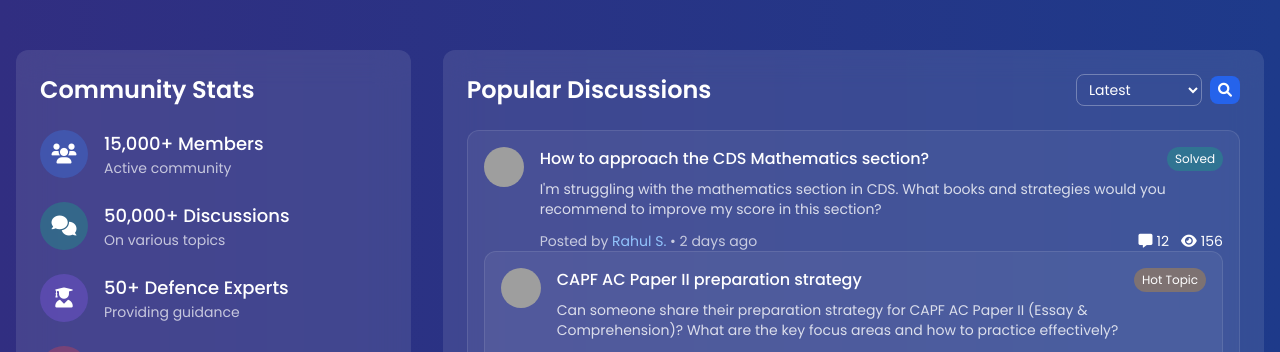
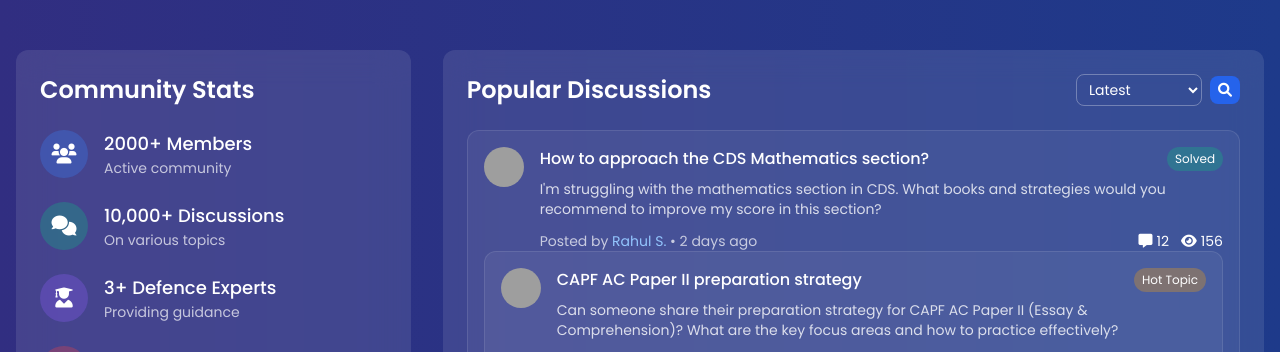
Before and after one commit to roshanXdev/StratumX, a plain HTML site: page index.html in a window 1280 px wide. Shown: the part 6000-6352 px from the top of the page. Drawn offline with nearby package versions, Linux system fonts and the light colour scheme; grey boxes are pictures that could not be loaded.

Commit message:
Update community stats in forum section

```diff
--- a/index.html
+++ b/index.html
@@ -1155,7 +1155,7 @@ View All Test Series
 <i class="fas fa-users text-white text-xl"></i>
 </div>
 <div>
-<p class="text-lg font-medium">15,000+ Members</p>
+<p class="text-lg font-medium">2000+ Members</p>
 <p class="text-sm text-white text-opacity-70">Active community</p>
 </div>
 </div>
@@ -1165,7 +1165,7 @@ View All Test Series
 <i class="fas fa-comments text-white text-xl"></i>
 </div>
 <div>
-<p class="text-lg font-medium">50,000+ Discussions</p>
+<p class="text-lg font-medium">10,000+ Discussions</p>
 <p class="text-sm text-white text-opacity-70">On various topics</p>
 </div>
 </div>
@@ -1175,7 +1175,7 @@ View All Test Series
 <i class="fas fa-user-graduate text-white text-xl"></i>
 </div>
 <div>
-<p class="text-lg font-medium">50+ Defence Experts</p>
+<p class="text-lg font-medium">3+ Defence Experts</p>
 <p class="text-sm text-white text-opacity-70">Providing guidance</p>
 </div>
 </div>
```
